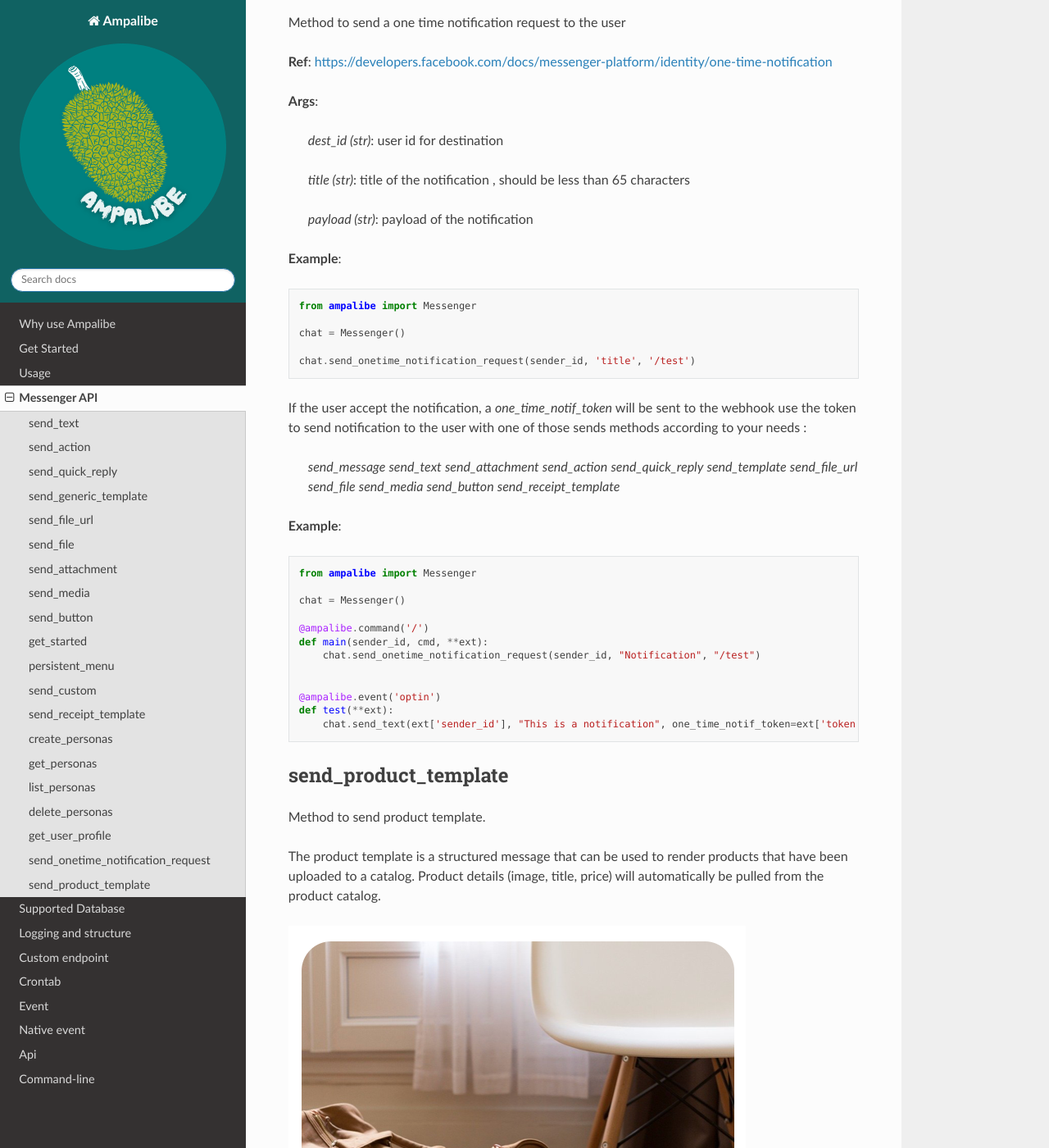
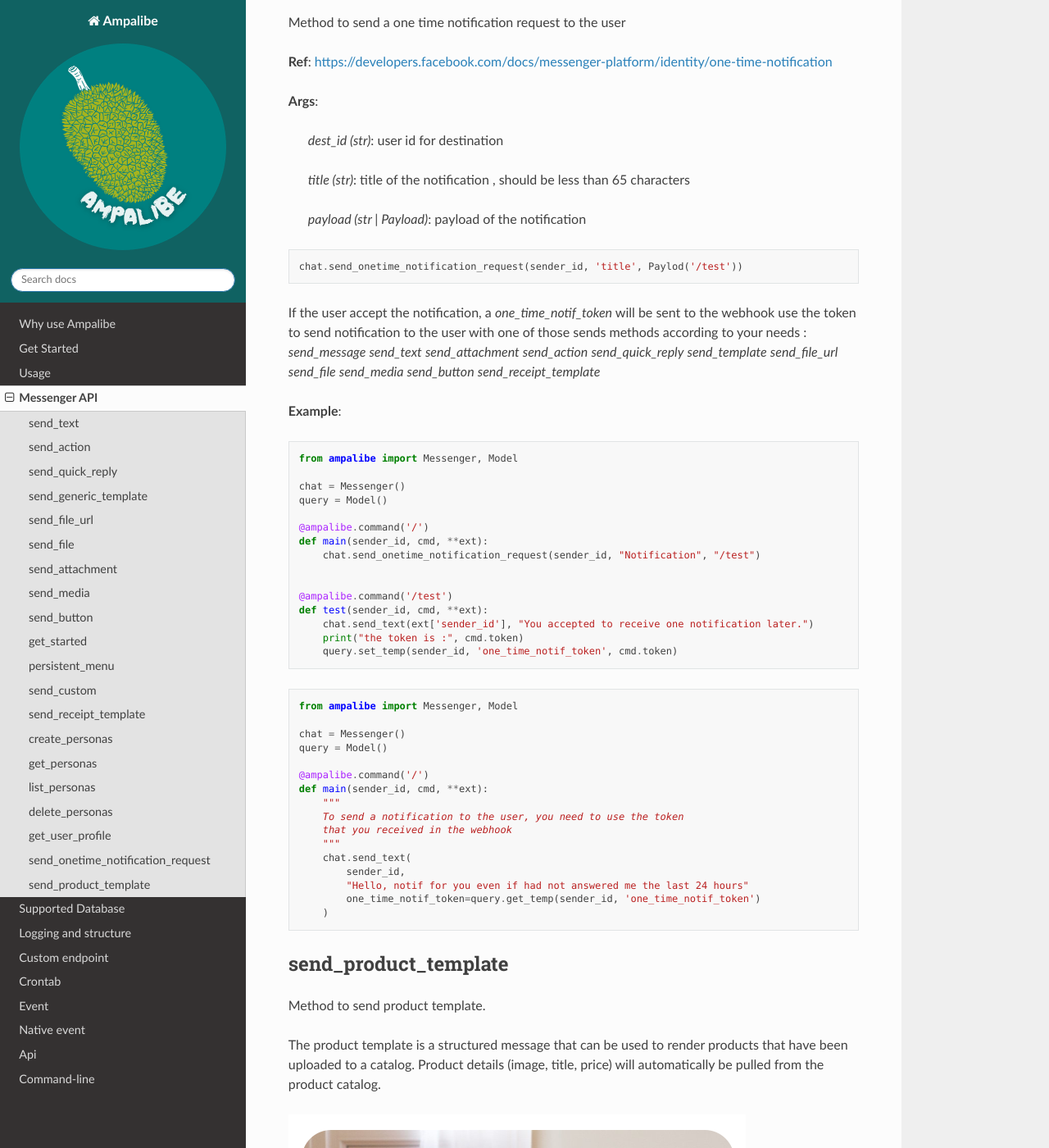
Before and after one commit to iTeam-S/Ampalibe, a Sphinx documentation site: the page built from docs/source/messenger.rst, in a window 1280 px wide and 1400 px high, scrolled down 13700 px. Shown: the whole window at 82% size. Built offline with Sphinx 7.4.7 and the Read the Docs theme 2.0.0, drawn with Linux system fonts in a browser that asks for light colours; some of the changed text lies outside the part shown.

Commit message:
Improve documentation with process

```diff
--- a/docs/source/messenger.rst
+++ b/docs/source/messenger.rst
@@ -641,48 +641,69 @@ Method to send a one time notification request to the user
 
     *title (str)*: title of the notification , should be less than 65 characters
 
-    *payload (str)*: payload of the notification
+    *payload (str | Payload)*: payload of the notification
+
+
+.. code-block:: python
+
+    chat.send_onetime_notification_request(sender_id, 'title', Paylod('/test'))
+
+
+If the user accept the notification, a *one_time_notif_token* will be sent to the webhook
+use the token to send notification to the user with one of those sends methods according to your needs :
+*send_message*
+*send_text*
+*send_attachment*
+*send_action*
+*send_quick_reply*
+*send_template*
+*send_file_url*
+*send_file*
+*send_media*
+*send_button*
+*send_receipt_template*
 
 **Example**:
 
-.. code-block:: python
-
-    from ampalibe import Messenger
-
-    chat = Messenger()
-
-    chat.send_onetime_notification_request(sender_id, 'title', '/test')
-
-If the user accept the notification, a *one_time_notif_token* will be sent to the webhook
-use the token to send notification to the user with one of those sends methods according to your needs :
-    *send_message*
-    *send_text*
-    *send_attachment*
-    *send_action*
-    *send_quick_reply*
-    *send_template*
-    *send_file_url*
-    *send_file*
-    *send_media*
-    *send_button*
-    *send_receipt_template*
-
-**Example**:
 
 .. code-block:: python
 
-    from ampalibe import Messenger
+    from ampalibe import Messenger, Model
 
     chat = Messenger()
+    query = Model()
 
     @ampalibe.command('/')
     def main(sender_id, cmd, **ext):
         chat.send_onetime_notification_request(sender_id, "Notification", "/test")
 
 
-    @ampalibe.event('optin')
-    def test(**ext):
-        chat.send_text(ext['sender_id'], "This is a notification", one_time_notif_token=ext['token'])
+    @ampalibe.command('/test')
+    def test(sender_id, cmd, **ext):
+        chat.send_text(ext['sender_id'], "You accepted to receive one notification later.")
+        print("the token is :", cmd.token)
+        query.set_temp(sender_id, 'one_time_notif_token', cmd.token)
+
+
+.. code-block:: python
+
+    from ampalibe import Messenger, Model
+
+    chat = Messenger()
+    query = Model()
+
+    @ampalibe.command('/')
+    def main(sender_id, cmd, **ext):
+        """
+        To send a notification to the user, you need to use the token
+        that you received in the webhook
+        """
+        chat.send_text(
+            sender_id,
+            "Hello, notif for you even if had not answered me the last 24 hours"
+            one_time_notif_token=query.get_temp(sender_id, 'one_time_notif_token')
+        )
+
 
 
 send_product_template
@@ -706,6 +727,7 @@ The product template is a structured message that can be used to render products
 **Example**:
 
 .. code-block:: python
+
     from ampalibe import Messenger
     from ampalibe.ui import Product
     chat = Messenger()
```
Also changed, not shown: 1 other file.
